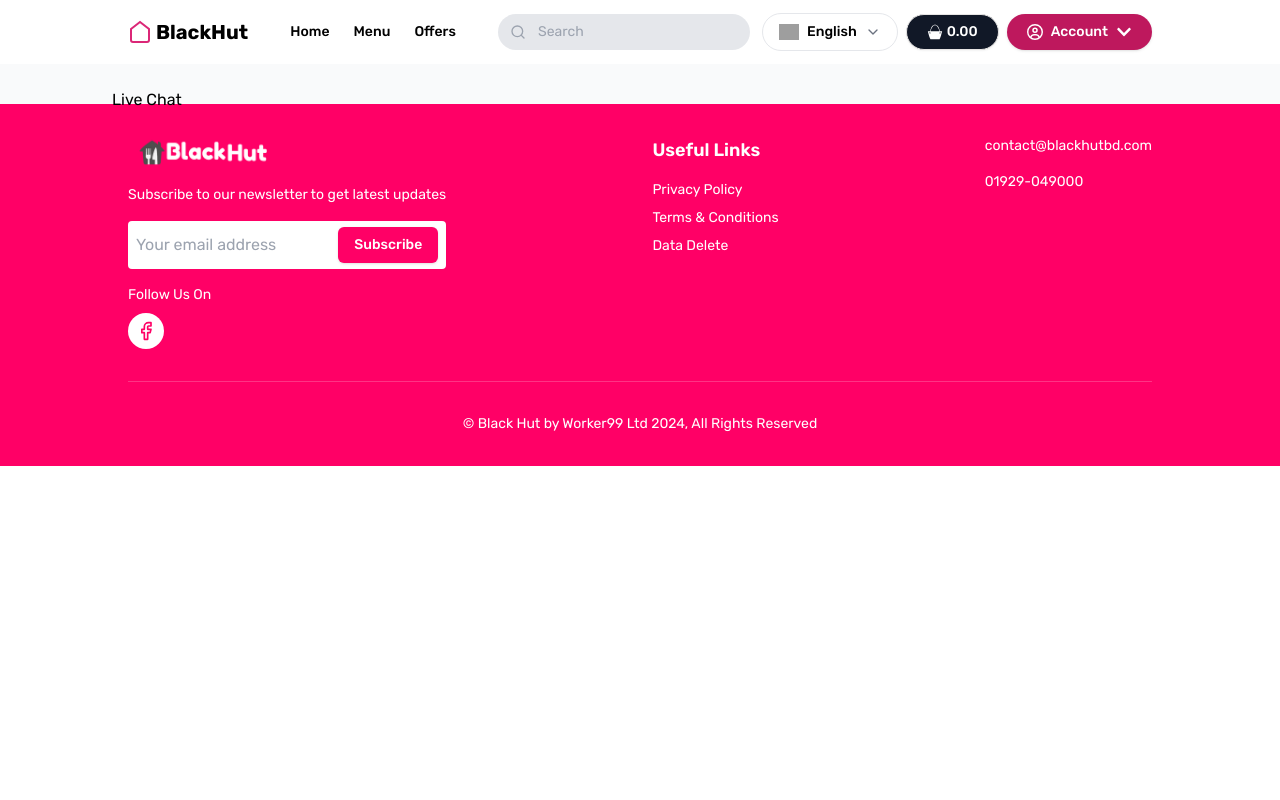
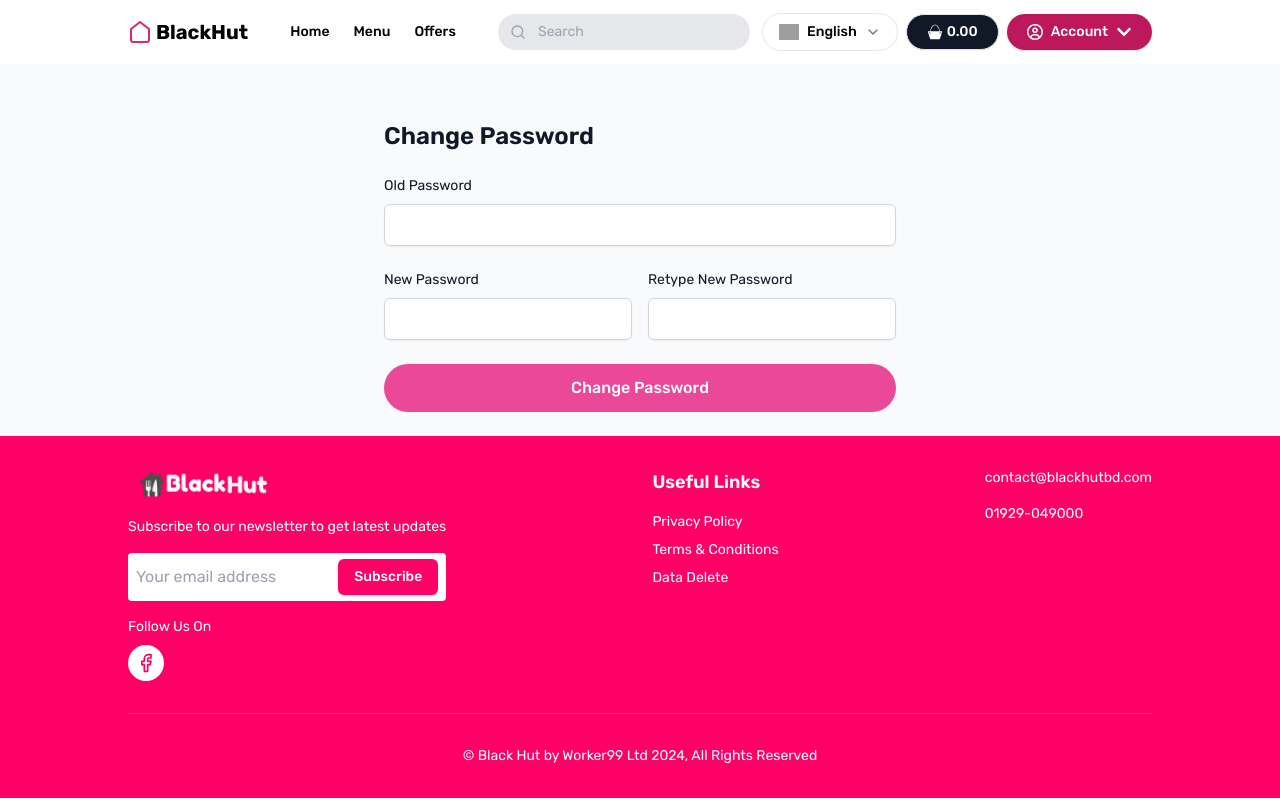
Before and after one commit to Dinobondhu-shill/blackhutbd, a React (Vite) app: page /user/change-password in a window 1280 px wide. Built offline with nearby package versions, Linux system fonts and the light colour scheme; grey boxes are pictures that could not be loaded.

Commit message:
change password page added

```diff
--- a/src/Pages/Profile/ChangePassword.jsx
+++ b/src/Pages/Profile/ChangePassword.jsx
@@ -1,9 +1,123 @@
+import React, { useState } from "react";
 
 
 const ChangePassword = () => {
+  const [passwords, setPasswords] = useState({
+    oldPassword: '',
+    newPassword: '',
+    retypePassword: ''
+  })
+  const [errors, setErrors] = useState({});
+
+  const validateForm = () => {
+
+    const newErrors = {};
+    if(!passwords.oldPassword){
+      newErrors.oldPassword = "Please Enter Old Password "
+    }
+    if(!passwords.newPassword){
+      newErrors.newPassword = "Please Enter a New Password"
+    }
+    if(!passwords.retypePassword){
+      newErrors.retypePassword = "Please Re-enter Your New Password"
+    }
+    if (passwords.newPassword !== passwords.retypePassword) {
+      newErrors.newPassword = 'New passwords do not match!';
+    } else if (passwords.newPassword.length < 6) {
+      newErrors.newPassword = "Password must be at least 6 characters";
+    }
+    setErrors(newErrors);
+    return Object.keys(newErrors).length === 0;
+  }
+
+  const handleSubmit = (e) => {
+    e.preventDefault();
+    if (validateForm()) {
+      // Handle successful login here
+      console.log("Form submitted:", passwords);
+    }
+  };
+
   return (
     <div className="lg:py-10 relative top-12">
-      Live Chat
+     <div className="max-w-xl mx-auto p-6 md:p-8">
+      <form onSubmit={handleSubmit} className="space-y-6">
+        <h1 className="text-2xl font-semibold text-gray-900">
+          Change Password
+        </h1>
+
+        <div className="space-y-2">
+          <label className="block text-sm text-gray-900">
+            Old Password
+          </label>
+          <input
+            type="password"
+            name="oldPassword"
+            value={passwords.oldPassword}
+            onChange={(e) =>
+              setPasswords({ ...passwords, oldPassword: e.target.value })
+            }
+
+            className={`mt-1 block w-full px-3 py-2 border ${
+              errors.oldPassword ? "border-red-500" : "border-gray-300"
+            } rounded-md shadow-sm focus:outline-none focus:ring-pink-500 focus:border-pink-500`}
+          />
+          {errors.oldPassword && (
+              <p className="mt-1 text-sm text-red-500">{errors.oldPassword}</p>
+            )}
+        </div>
+
+        <div className="grid md:grid-cols-2 gap-4">
+          <div className="space-y-2">
+            <label className="block text-sm text-gray-900">
+              New Password
+            </label>
+            <input
+              type="password"
+              name="newPassword"
+              value={passwords.newPassword}
+              onChange={(e) =>
+                setPasswords({ ...passwords, newPassword: e.target.value })
+              }
+
+              className={`mt-1 block w-full px-3 py-2 border ${
+                errors.newPassword ? "border-red-500" : "border-gray-300"
+              } rounded-md shadow-sm focus:outline-none focus:ring-pink-500 focus:border-pink-500`}
+            />
+            {errors.newPassword && (
+              <p className="mt-1 text-sm text-red-500">{errors.newPassword}</p>
+            )}
+          </div>
+
+          <div className="space-y-2">
+            <label className="block text-sm text-gray-900">
+              Retype New Password
+            </label>
+            <input
+              type="password"
+              name="retypePassword"
+              value={passwords.retypePassword}
+              onChange={(e) =>
+                setPasswords({ ...passwords, retypePassword: e.target.value })
+              }
+              className={`mt-1 block w-full px-3 py-2 border ${
+                errors.retypePassword ? "border-red-500" : "border-gray-300"
+              } rounded-md shadow-sm focus:outline-none focus:ring-pink-500 focus:border-pink-500`}
+            />
+            {errors.retypePassword && (
+              <p className="mt-1 text-sm text-red-500">{errors.retypePassword}</p>
+            )}
+          </div>
+        </div>
+
+        <button
+          type="submit"
+          className="w-full py-3 px-4 bg-pink-500 hover:bg-pink-600 text-white font-medium rounded-full transition-colors duration-200"
+        >
+          Change Password
+        </button>
+      </form>
+    </div>
     </div>
   );
 };
```
Also changed, not shown: public/food/New/download (7).png (added).
